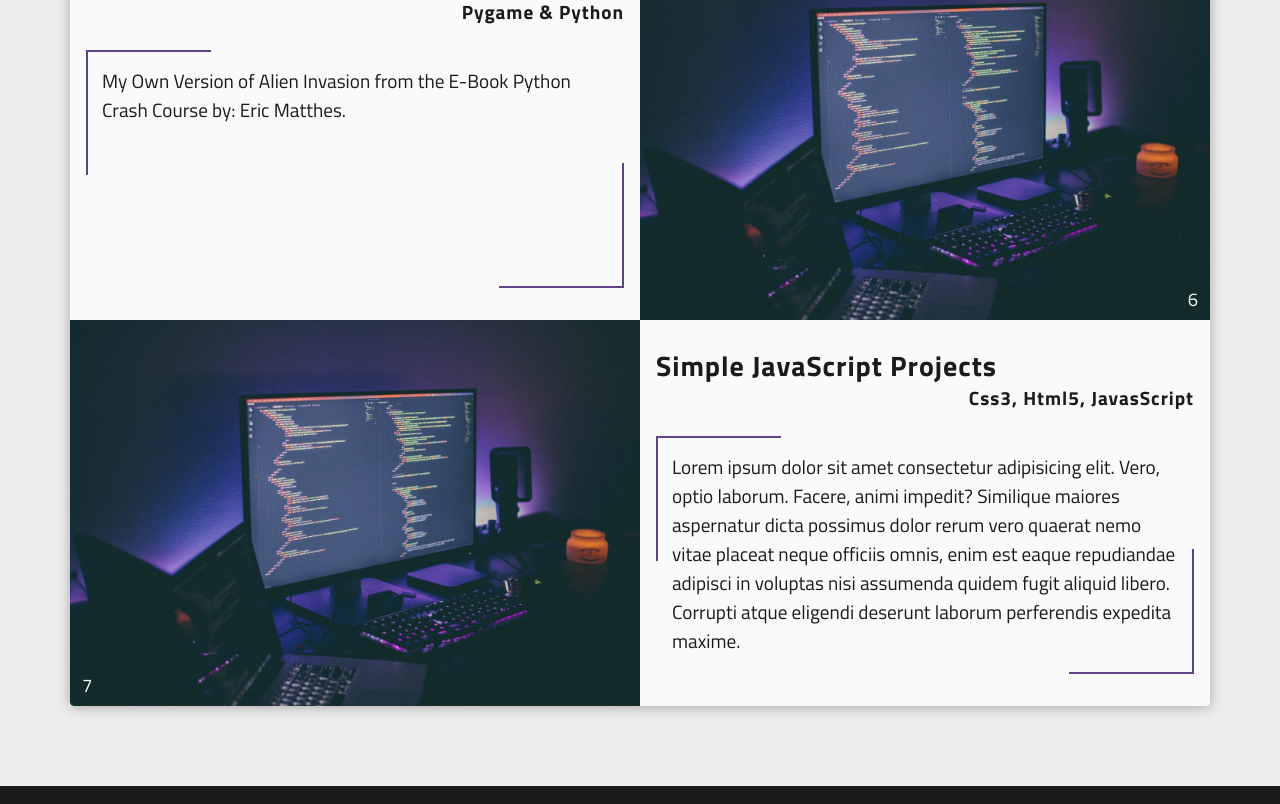
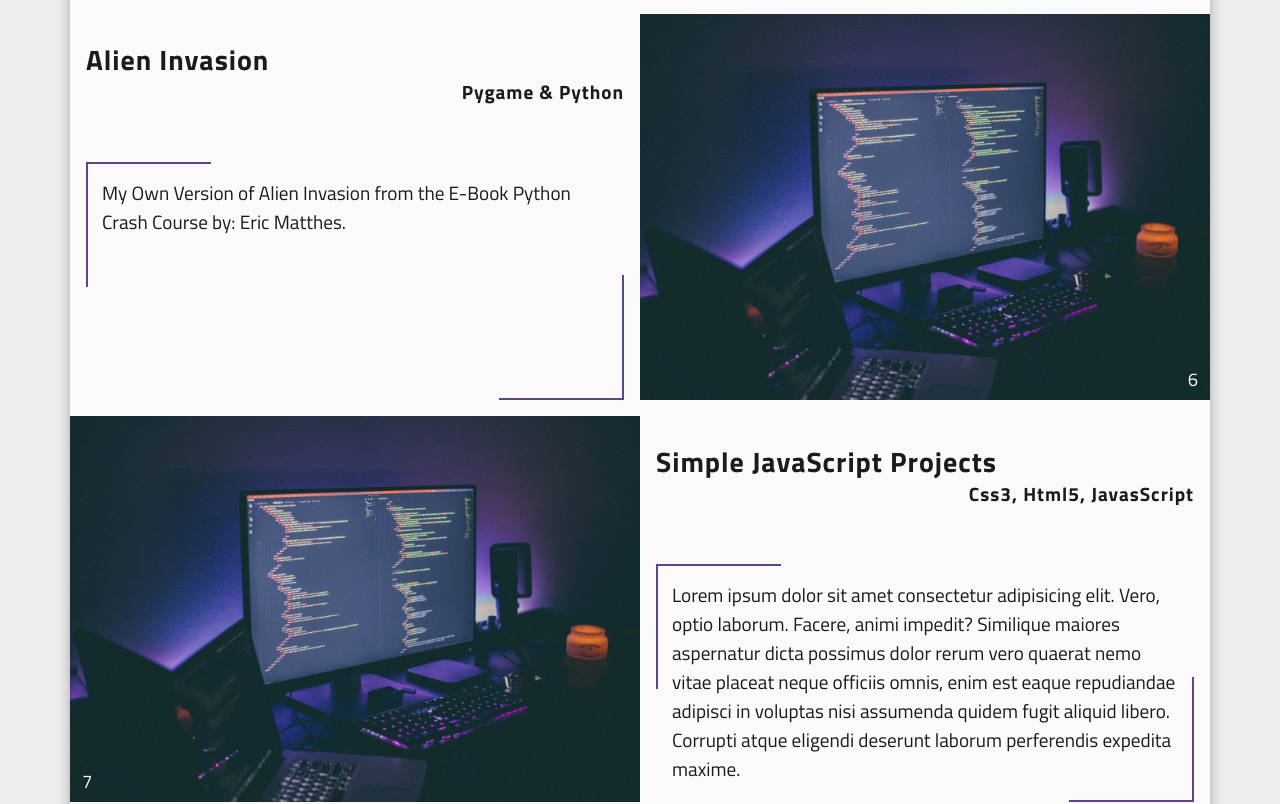
Before and after one commit to TMjewel1010/portfolio-app, a React (Create React App) app: page /projects in a window 1280 px wide. Shown: the part 2217-3021 px from the top of the page. Built offline with nearby package versions, Linux system fonts and the light colour scheme.

Commit message:
Added row gap to projects

```diff
--- a/src/index.css
+++ b/src/index.css
@@ -302,6 +302,9 @@ li {
 }
 
 .project-items {
+	display: flex;
+	row-gap: 1rem;
+	flex-direction: column;
 	margin-bottom: 5rem;
 	box-shadow: var(--main-boxshadow);
 	border-radius: var(--main-border-radius);
@@ -327,6 +330,7 @@ li {
 }
 .project-item:last-child {
 	border-radius: 0 0 4px 0;
+	margin-bottom: 1rem;
 }
 
 .project-image {
@@ -384,19 +388,12 @@ li {
 	border-radius: 4px 0 0 0;
 }
 
-.project-items .project-item:last-child img,
-.project-items .project-item:last-child:hover,
-.project-items .project-item:last-child {
-	border-radius: 0 0 0 4px;
-}
-
 .project-text {
 	display: flex;
 	flex-direction: column;
 	justify-content: space-between;
 	width: 50%;
-	padding: 1.5rem 1rem;
-	padding-bottom: 2rem;
+	padding: 1.5rem 1rem 0rem;
 }
 
 .project-header {
```
